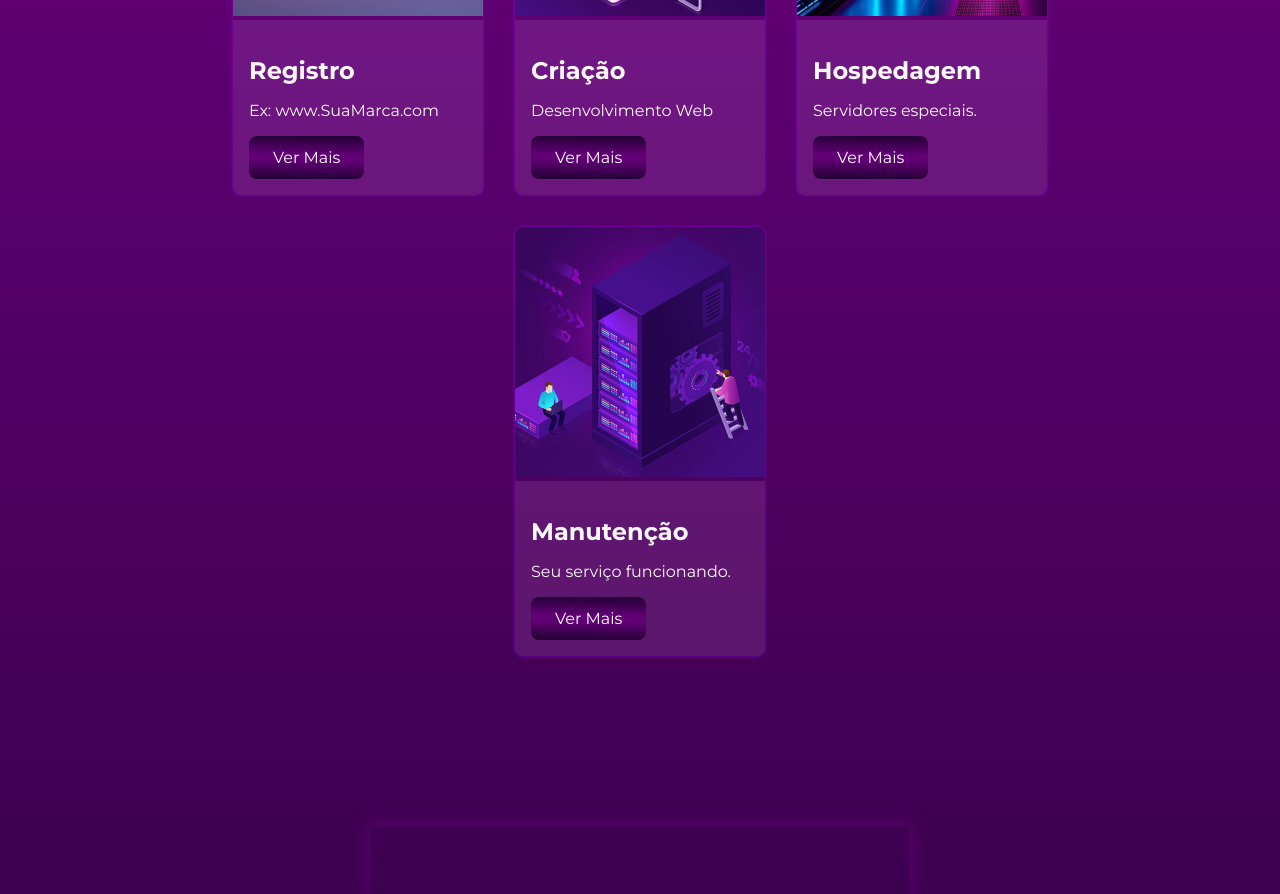
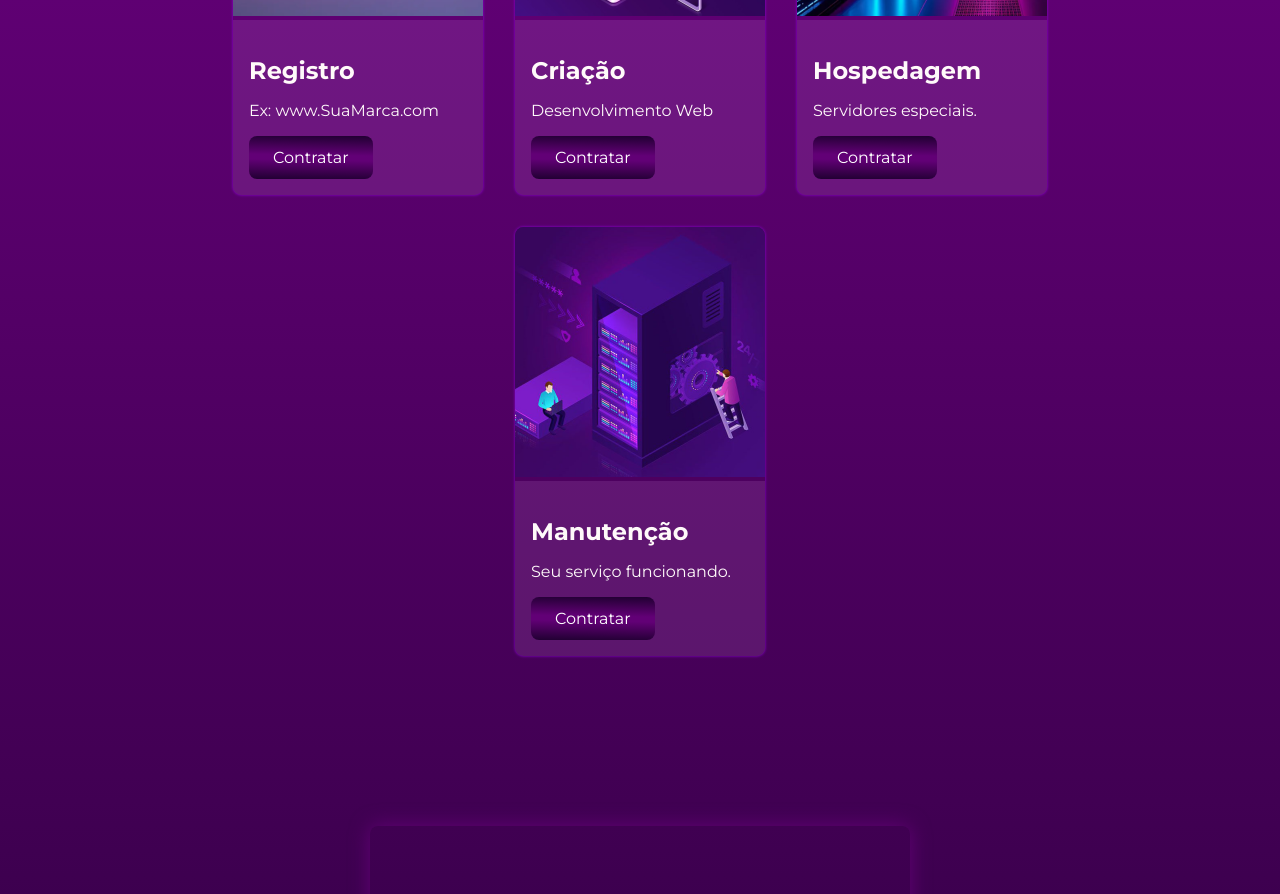
Before and after one commit to TNthiagonet/ThiagoNET, a React (Vite) app: page / in a window 1280 px wide. Shown: the part 2220-3114 px from the top of the page. Built offline with nearby package versions, Linux system fonts and the light colour scheme.

Commit message:
Adicionando GoogleAds

```diff
--- a/index.html
+++ b/index.html
@@ -8,8 +8,8 @@
   <link rel="icon" type="image/svg+xml" sizes="48x48" href="/48x48.svg" />
   <link rel="icon" type="image/svg+xml" sizes="64x64" href="/64x64.svg" />
   <link rel="icon" type="image/svg+xml" sizes="128x128" href="/128x128.svg" />
-  <link rel="icon" type="image/svg+xml" sizes="128x128" href="/192x192.svg" />
-  <link rel="icon" type="image/svg+xml" sizes="128x128" href="/256x256.svg" />
+  <link rel="icon" type="image/svg+xml" sizes="192x192" href="/192x192.svg" />
+  <link rel="icon" type="image/svg+xml" sizes="256x256" href="/256x256.svg" />
   <meta name="viewport" content="width=device-width, initial-scale=1.0" />
   <title>ThiagoNET</title>
 
@@ -17,7 +17,7 @@
   <meta property="og:title" content="ThiagoNET" />
   <meta property="og:description" content="Agência de desenvolvimento web." />
   <meta property="og:type" content="website" />
-  <meta property="og:url" content="https://thiagonetcom" />
+  <meta property="og:url" content="https://thiagonet.com" />
   <meta property="og:image" content="https://thiagonet.com/tn.svg" />
   <meta property="og:image:width" content="1200" />
   <meta property="og:image:height" content="630" />
@@ -26,6 +26,16 @@
   <meta name="twitter:title" content="ThiagoNET" />
   <meta name="twitter:description" content="Descrição do site para redes sociais." />
   <meta name="twitter:image" content="https://example.com/twitter-image.jpg" />
+
+  <!-- Google tag (gtag.js) -->
+  <script async src="https://www.googletagmanager.com/gtag/js?id=G-MZ7KLNFCWY"></script>
+  <script>
+    window.dataLayer = window.dataLayer || [];
+    function gtag(){dataLayer.push(arguments);}
+    gtag('js', new Date());
+
+    gtag('config', 'G-MZ7KLNFCWY');
+  </script>
 </head>
 <body>
   <div id="root"></div>
--- a/src/pages/Services/Services.tsx
+++ b/src/pages/Services/Services.tsx
@@ -26,7 +26,7 @@ const Services: React.FC = () => {
           imageUrl={Registro}
           title="Registro"
           description="Ex: www.SuaMarca.com"
-          buttonLabel="Ver Mais"
+          buttonLabel="Contratar"
           buttonUrl="https://wa.me/5583981790771"
           soundSrc={cardClickSound}
         />
@@ -35,7 +35,7 @@ const Services: React.FC = () => {
           imageUrl={Criacao}
           title="Criação"
           description="Desenvolvimento Web"
-          buttonLabel="Ver Mais"
+          buttonLabel="Contratar"
           buttonUrl="https://wa.me/5583981790771"
           soundSrc={cardClickSound}
         />
@@ -44,7 +44,7 @@ const Services: React.FC = () => {
           imageUrl={Hospedagem}
           title="Hospedagem"
           description="Servidores especiais."
-          buttonLabel="Ver Mais"
+          buttonLabel="Contratar"
           buttonUrl="https://wa.me/5583981790771"
           soundSrc={cardClickSound}
         />
@@ -53,7 +53,7 @@ const Services: React.FC = () => {
           imageUrl={Manutencao}
           title="Manutenção"
           description="Seu serviço funcionando."
-          buttonLabel="Ver Mais"
+          buttonLabel="Contratar"
           buttonUrl="https://wa.me/5583981790771"
           soundSrc={cardClickSound}
         />
```
